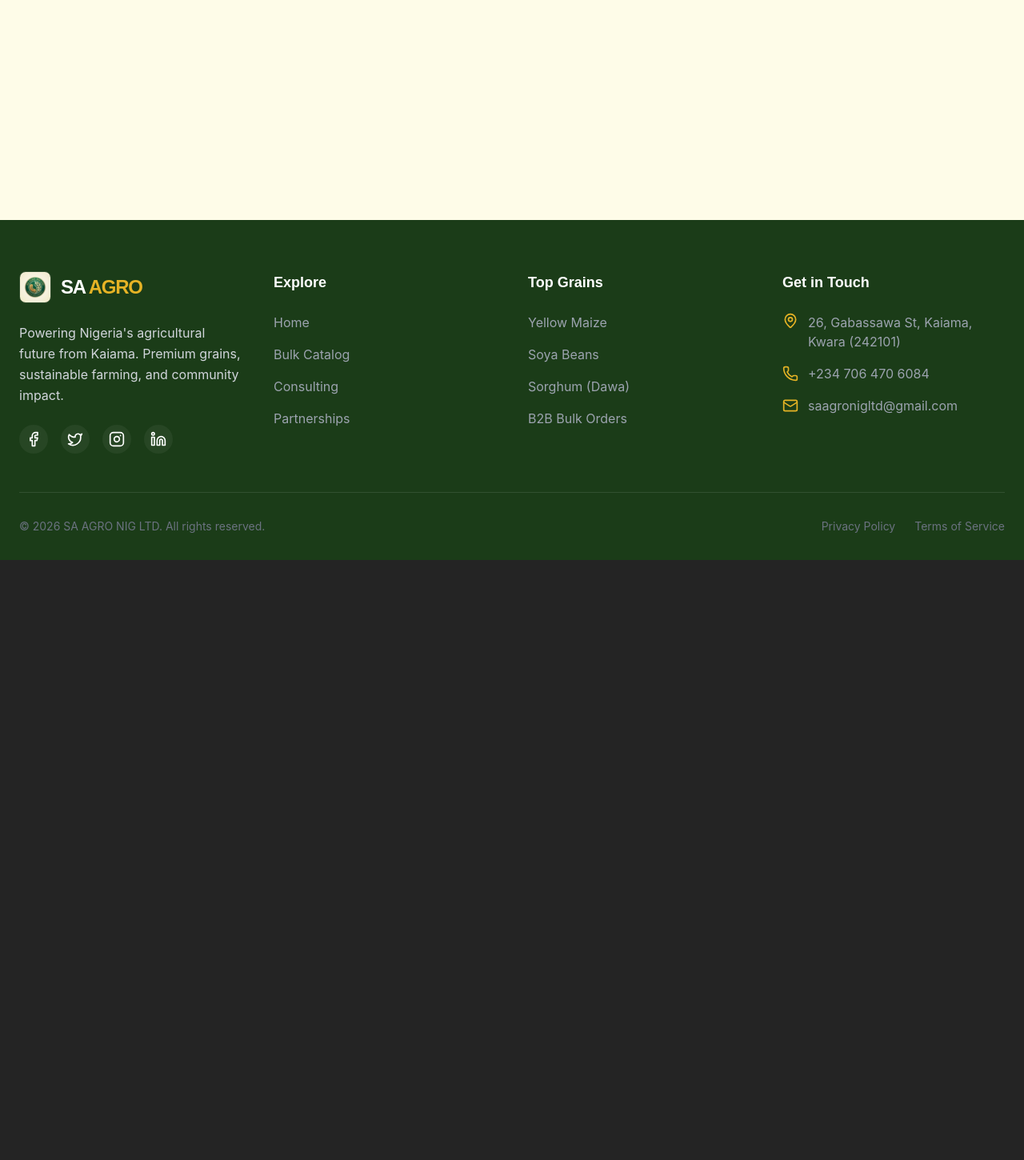
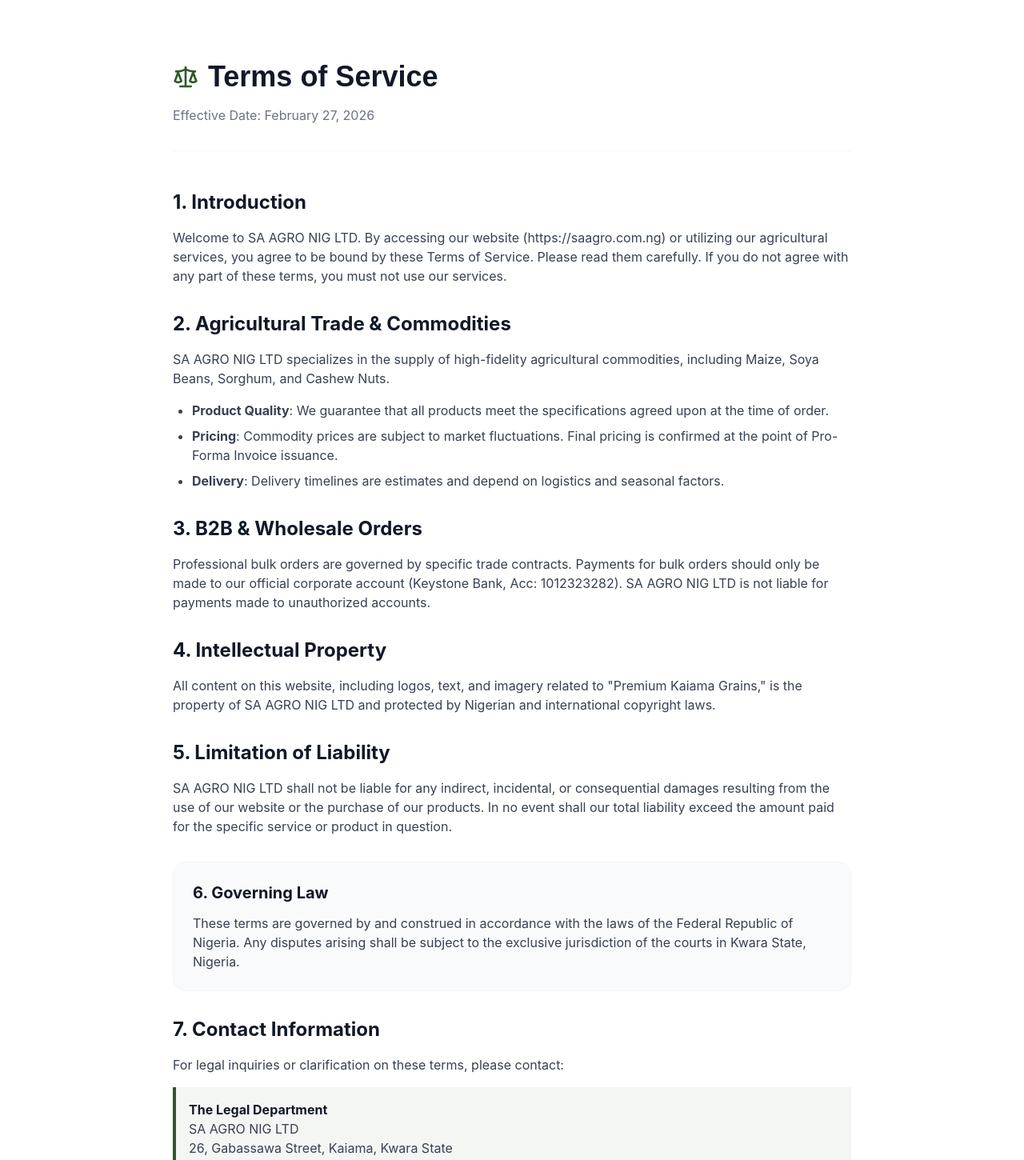
Before and after one commit to saagro/sa-agro-website, a React (Vite) app: page /terms in a window 1280 px wide. Shown: the part 100-1550 px from the top of the page at 80% size. Before the commit the page ends 800 px from the top, so only its background shows below. Built offline with nearby package versions, Linux system fonts and the light colour scheme.

Commit message:
Update legal pages and emails

```diff
--- a/src/App.jsx
+++ b/src/App.jsx
@@ -8,6 +8,8 @@
 import Contact from './pages/Contact'
 import Consulting from './pages/Consulting'
 import Partnerships from './pages/Partnerships'
+import TermsOfService from './pages/TermsOfService'
+import PrivacyPolicy from './pages/PrivacyPolicy'
 
 function App() {
   return (
@@ -22,6 +24,8 @@
             <Route path="/contact" element={<Contact />} />
             <Route path="/consulting" element={<Consulting />} />
             <Route path="/partnerships" element={<Partnerships />} />
+            <Route path="/terms" element={<TermsOfService />} />
+            <Route path="/privacy" element={<PrivacyPolicy />} />
           </Routes>
         </main>
         <Footer />
--- a/src/components/Footer.jsx
+++ b/src/components/Footer.jsx
@@ -64,7 +64,7 @@
                             </li>
                             <li className="flex items-center gap-3">
                                 <Mail className="text-agro-grain shrink-0" size={20} />
-                                <span className="text-gray-400">saagronigltd@gmail.com</span>
+                                <span className="text-gray-400">admin@saagro.com.ng</span>
                             </li>
                         </ul>
                     </div>
@@ -73,8 +73,8 @@
                 <div className="mt-8 flex flex-col md:flex-row justify-between items-center gap-4 text-sm text-gray-500">
                     <p>© 2026 SA AGRO NIG LTD. All rights reserved.</p>
                     <div className="flex gap-6">
-                        <a href="#" className="hover:text-white transition-colors">Privacy Policy</a>
-                        <a href="#" className="hover:text-white transition-colors">Terms of Service</a>
+                        <Link to="/privacy" className="hover:text-white transition-colors">Privacy Policy</Link>
+                        <Link to="/terms" className="hover:text-white transition-colors">Terms of Service</Link>
                     </div>
                 </div>
             </div>
--- a/src/pages/Contact.jsx
+++ b/src/pages/Contact.jsx
@@ -58,7 +58,7 @@
                                     <div>
                                         <h4 className="font-bold text-agro-forest text-xl mb-1">Email Inquiry</h4>
                                         <p className="text-gray-500">sales@saagro.com.ng</p>
-                                        <p className="text-gray-500">saagronigltd@gmail.com</p>
+                                        <p className="text-gray-500">admin@saagro.com.ng</p>
                                     </div>
                                 </div>
                             </div>
--- /dev/null
+++ b/src/pages/PrivacyPolicy.jsx
@@ -0,0 +1,73 @@
+import React from 'react';
+import { Shield, Eye, Lock } from 'lucide-react';
+
+const PrivacyPolicy = () => {
+    return (
+        <div className="bg-white min-h-screen pt-24 pb-16">
+            <div className="container mx-auto px-4 md:px-6 max-w-4xl">
+                <header className="mb-12 border-b border-gray-100 pb-8">
+                    <div className="flex items-center gap-3 mb-4 text-agro-green">
+                        <Shield size={32} />
+                        <h1 className="font-display font-bold text-4xl text-gray-900">Privacy Policy</h1>
+                    </div>
+                    <p className="text-gray-500">Last Updated: February 27, 2026</p>
+                </header>
+
+                <div className="prose prose-lg max-w-none text-gray-700 space-y-8 font-primary">
+                    <section>
+                        <h2 className="text-2xl font-bold text-gray-900 mb-4">1. Commitment to Privacy</h2>
+                        <p>
+                            At SA AGRO NIG LTD, we respect your privacy and are committed to protecting the personal data you share with us. This policy outlines how we collect, use, and safeguard your information when you visit our website or interact with our services.
+                        </p>
+                    </section>
+
+                    <section>
+                        <h2 className="text-2xl font-bold text-gray-900 mb-4">2. Information We Collect</h2>
+                        <p>We may collect information in the following ways:</p>
+                        <ul className="list-disc pl-6 space-y-2 mt-4">
+                            <li><strong>Direct Information</strong>: Name, phone number, and email address provided via our contact or bulk inquiry forms.</li>
+                            <li><strong>B2B Data</strong>: Company names and registration details provided for partnership or procurement purposes.</li>
+                            <li><strong>Log Data</strong>: IP addresses and browser types for the purpose of improving website performance and security.</li>
+                        </ul>
+                    </section>
+
+                    <section>
+                        <h2 className="text-2xl font-bold text-gray-900 mb-4">3. Use of Information</h2>
+                        <p>We use the collected data exclusively to:</p>
+                        <ul className="list-disc pl-6 space-y-2 mt-4">
+                            <li>Facilitate bulk orders and partnerships.</li>
+                            <li>Respond to technical and consulting inquiries.</li>
+                            <li>Provide statutory information related to our agricultural operations.</li>
+                            <li>Comply with Nigerian trade and anti-money laundering regulations (SCUML).</li>
+                        </ul>
+                    </section>
+
+                    <section>
+                        <h2 className="text-2xl font-bold text-gray-900 mb-4">4. Data Security</h2>
+                        <p>
+                            We implement industry-standard security measures to protect your information. Access to personal data is restricted to authorized employees who require that information to fulfill our service obligations.
+                        </p>
+                    </section>
+
+                    <section>
+                        <h2 className="text-2xl font-bold text-gray-900 mb-4">5. Third-Party Sharing</h2>
+                        <p>
+                            We do not sell, trade, or otherwise transfer your personal information to outside parties except to trusted third parties who assist us in operating our website, conducting our business, or servicing you, so long as those parties agree to keep this information confidential.
+                        </p>
+                    </section>
+
+                    <section className="bg-gray-50 p-6 rounded-2xl border border-gray-100">
+                        <h2 className="text-xl font-bold text-gray-900 mb-3">6. Contact Us</h2>
+                        <p className="mb-0">
+                            If you have any questions regarding this Privacy Policy or the handling of your data, please contact our Data Protection Officer at:
+                            <br />
+                            <span className="font-bold text-agro-green">admin@saagro.com.ng</span>
+                        </p>
+                    </section>
+                </div>
+            </div>
+        </div>
+    );
+};
+
+export default PrivacyPolicy;
--- /dev/null
+++ b/src/pages/TermsOfService.jsx
@@ -0,0 +1,84 @@
+import React from 'react';
+import { Shield, FileText, Scale } from 'lucide-react';
+
+const TermsOfService = () => {
+    return (
+        <div className="bg-white min-h-screen pt-24 pb-16">
+            <div className="container mx-auto px-4 md:px-6 max-w-4xl">
+                <header className="mb-12 border-b border-gray-100 pb-8">
+                    <div className="flex items-center gap-3 mb-4 text-agro-green">
+                        <Scale size={32} />
+                        <h1 className="font-display font-bold text-4xl text-gray-900">Terms of Service</h1>
+                    </div>
+                    <p className="text-gray-500">Effective Date: February 27, 2026</p>
+                </header>
+
+                <div className="prose prose-lg max-w-none text-gray-700 space-y-8 font-primary">
+                    <section>
+                        <h2 className="text-2xl font-bold text-gray-900 mb-4">1. Introduction</h2>
+                        <p>
+                            Welcome to SA AGRO NIG LTD. By accessing our website (https://saagro.com.ng) or utilizing our agricultural services, you agree to be bound by these Terms of Service. Please read them carefully. If you do not agree with any part of these terms, you must not use our services.
+                        </p>
+                    </section>
+
+                    <section>
+                        <h2 className="text-2xl font-bold text-gray-900 mb-4">2. Agricultural Trade & Commodities</h2>
+                        <p>
+                            SA AGRO NIG LTD specializes in the supply of high-fidelity agricultural commodities, including Maize, Soya Beans, Sorghum, and Cashew Nuts.
+                        </p>
+                        <ul className="list-disc pl-6 space-y-2 mt-4">
+                            <li><strong>Product Quality</strong>: We guarantee that all products meet the specifications agreed upon at the time of order.</li>
+                            <li><strong>Pricing</strong>: Commodity prices are subject to market fluctuations. Final pricing is confirmed at the point of Pro-Forma Invoice issuance.</li>
+                            <li><strong>Delivery</strong>: Delivery timelines are estimates and depend on logistics and seasonal factors.</li>
+                        </ul>
+                    </section>
+
+                    <section>
+                        <h2 className="text-2xl font-bold text-gray-900 mb-4">3. B2B & Wholesale Orders</h2>
+                        <p>
+                            Professional bulk orders are governed by specific trade contracts. Payments for bulk
+                            orders should only be made to our official corporate account (Keystone Bank, Acc: 1012323282).
+                            SA AGRO NIG LTD is not liable for payments made to unauthorized accounts.
+                        </p>
+                    </section>
+
+                    <section>
+                        <h2 className="text-2xl font-bold text-gray-900 mb-4">4. Intellectual Property</h2>
+                        <p>
+                            All content on this website, including logos, text, and imagery related to "Premium Kaiama Grains," is the property of SA AGRO NIG LTD and protected by Nigerian and international copyright laws.
+                        </p>
+                    </section>
+
+                    <section>
+                        <h2 className="text-2xl font-bold text-gray-900 mb-4">5. Limitation of Liability</h2>
+                        <p>
+                            SA AGRO NIG LTD shall not be liable for any indirect, incidental, or consequential damages resulting from the use of our website or the purchase of our products. In no event shall our total liability exceed the amount paid for the specific service or product in question.
+                        </p>
+                    </section>
+
+                    <section className="bg-gray-50 p-6 rounded-2xl border border-gray-100">
+                        <h2 className="text-xl font-bold text-gray-900 mb-3">6. Governing Law</h2>
+                        <p className="mb-0">
+                            These terms are governed by and construed in accordance with the laws of the Federal Republic of Nigeria. Any disputes arising shall be subject to the exclusive jurisdiction of the courts in Kwara State, Nigeria.
+                        </p>
+                    </section>
+
+                    <section>
+                        <h2 className="text-2xl font-bold text-gray-900 mb-4">7. Contact Information</h2>
+                        <p>
+                            For legal inquiries or clarification on these terms, please contact:
+                        </p>
+                        <div className="mt-4 p-4 border-l-4 border-agro-green bg-agro-green/5">
+                            <p className="font-bold text-gray-900">The Legal Department</p>
+                            <p>SA AGRO NIG LTD</p>
+                            <p>26, Gabassawa Street, Kaiama, Kwara State</p>
+                            <p>Email: admin@saagro.com.ng</p>
+                        </div>
+                    </section>
+                </div>
+            </div>
+        </div>
+    );
+};
+
+export default TermsOfService;
```
Also changed, not shown: 1 other file (tests, documents, lock files or other folders).
